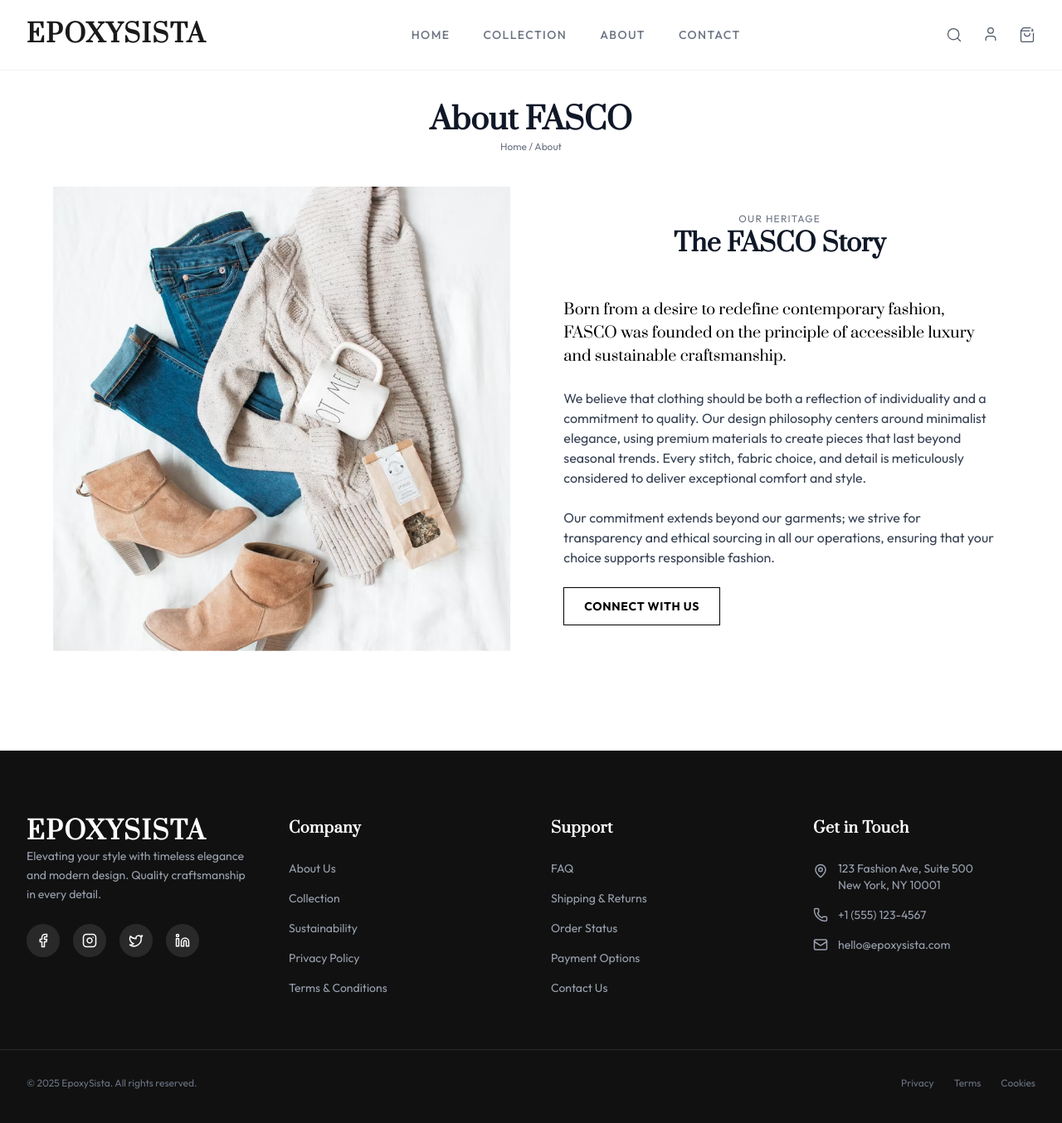
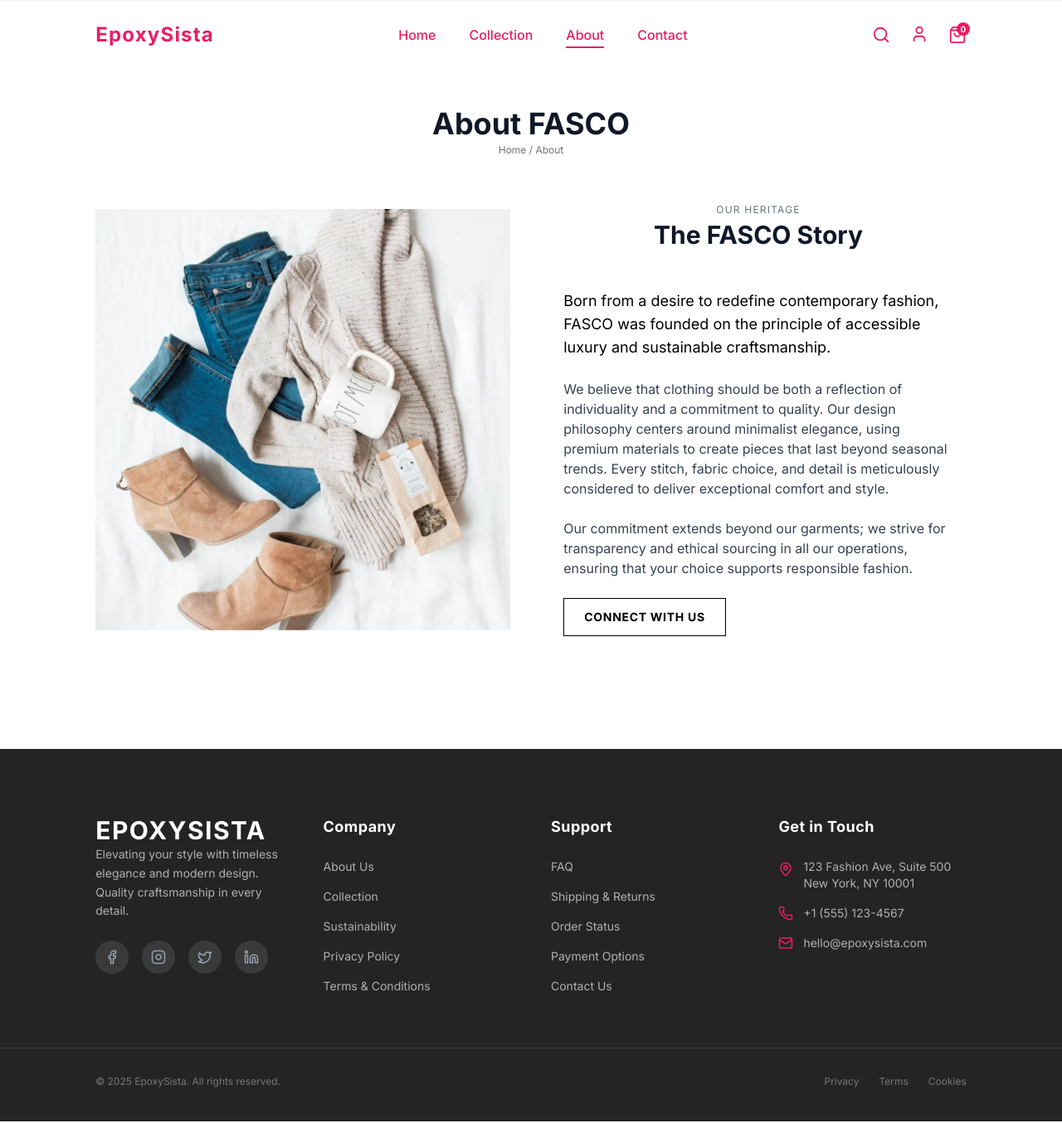
Before and after one commit to M-Tayyab-Saleem/ecommerce-store, a Next.js app: page /about in a window 1280 px wide. Shown: the whole page at 83% size. Built offline with nearby package versions, Linux system fonts and the light colour scheme.

Commit message:
added color scheme

```diff
--- a/app/about/page.tsx
+++ b/app/about/page.tsx
@@ -21,7 +21,7 @@ const TitleComponent = ({ text1, text2 }: { text1: string, text2: string }) => {
 // Now, the About page
 const About = () => {
   return (
-    <div className="py-10 border-t border-gray-100">
+    <div className="container-custom py-10 pt-32 border-t border-gray-100">
 
       {/* Header */}
       <div className="text-center mb-10">
--- a/app/contact/page.tsx
+++ b/app/contact/page.tsx
@@ -18,7 +18,7 @@ const TitleComponent = ({ text1, text2 }: { text1: string, text2: string }) => {
 // Now, the Contact page
 const Contact = () => {
   return (
-    <div className="py-10 border-t">
+    <div className="container-custom py-10 pt-32 border-t">
       <div className="text-center mb-10">
         <TitleComponent text1="GET IN" text2="TOUCH" />
         <p className="text-4xl font-bold prata-regular">Contact Us</p>
--- a/app/globals.css
+++ b/app/globals.css
@@ -1,42 +1,45 @@
 @import "tailwindcss";
 
 @theme {
-  --font-prata: var(--font-prata);
-  --font-outfit: var(--font-outfit);
+  --color-primary: #e91e63;
+  --color-primary-hover: #c2185b;
+  --color-dark-bg: #242424;
+  --image-hero-bg: linear-gradient(135deg, #fce4ec 0%, #f8bbd9 100%);
+  --image-deep-blue-bg: linear-gradient(to bottom right, #1e293b, #0f172a);
+  --font-inter: var(--font-inter);
 }
 
 :root {
   --foreground: #1a1a1a;
   --background: #ffffff;
-  --primary: #1a1a1a;
-  --accent: #d4a373; /* Elegant brownish-gold accent */
-  --soft-gray: #f9f9f9;
-  --border-color: #e5e5e5;
 }
 
 body {
   color: var(--foreground);
   background: var(--background);
-  font-family: var(--font-outfit);
+  font-family: var(--font-inter), sans-serif;
 }
 
-/* Custom Utilities */
-.font-heading {
-  font-family: var(--font-prata);
-}
+/* Custom Utilities for Vornox Buttons & Layout */
+@layer components {
+  .btn-primary {
+    @apply bg-primary text-white rounded-[5px] font-semibold px-6 py-3 transition-all hover:bg-primary-hover cursor-pointer;
+  }
 
-h1, h2, h3, h4, h5, h6 {
-  font-family: var(--font-prata);
-}
+  .btn-outline {
+    @apply bg-transparent text-primary border-2 border-primary rounded-[5px] font-semibold px-6 py-3 hover:bg-primary hover:text-white transition-all cursor-pointer;
+  }
 
-.container-custom {
-  @apply max-w-7xl mx-auto px-4 sm:px-6 lg:px-8;
+  .container-custom {
+    @apply max-w-[1920px] mx-auto px-4 sm:px-[5vw] md:px-[7vw] lg:px-[9vw];
+  }
 }
 
 /* Hide scrollbar */
 .no-scrollbar::-webkit-scrollbar {
   display: none;
 }
+
 .no-scrollbar {
   -ms-overflow-style: none;
   scrollbar-width: none;
--- a/app/layout.tsx
+++ b/app/layout.tsx
@@ -1,12 +1,11 @@
 import type { Metadata } from "next";
-import { Outfit, Prata } from "next/font/google";
+import { Inter } from "next/font/google";
 import "./globals.css";
 import Navbar from "@/components/Navbar";
 import Footer from "@/components/Footer";
 import ShopContextProvider from "@/context/ShopContext";
 
-const outfit = Outfit({ subsets: ["latin"], variable: '--font-outfit' });
-const prata = Prata({ weight: "400", subsets: ["latin"], variable: '--font-prata' });
+const inter = Inter({ subsets: ["latin"], variable: '--font-inter' });
 
 export const metadata: Metadata = {
   title: "EpoxySista",
@@ -20,7 +19,7 @@ export default function RootLayout({
 }>) {
   return (
     <html lang="en">
-      <body className={`${outfit.variable} ${prata.variable} font-sans antialiased`}>
+      <body className={`${inter.variable} font-sans antialiased`}>
         <ShopContextProvider>
           <div className="flex flex-col min-h-screen">
             <Navbar />
--- a/components/Footer.tsx
+++ b/components/Footer.tsx
@@ -4,29 +4,29 @@ import { Facebook, Twitter, Instagram, Linkedin, Mail, Phone, MapPin } from "luc
 
 const Footer = () => {
   return (
-    <footer className="bg-[#111] text-white pt-20 pb-10 mt-20">
+    <footer className="bg-dark-bg text-white pt-20 pb-10 mt-20">
       <div className="container-custom grid grid-cols-1 md:grid-cols-2 lg:grid-cols-4 gap-12 mb-16">
         {/* Brand Column */}
         <div className="space-y-6">
           <Link href="/">
-            <h3 className="text-3xl font-heading font-bold tracking-wider uppercase text-white">
+            <h3 className="text-3xl font-bold tracking-wider uppercase text-white">
               EpoxySista
             </h3>
           </Link>
-          <p className="text-gray-400 text-sm leading-relaxed max-w-xs">
+          <p className="text-[#b0b0b0] text-sm leading-relaxed max-w-xs">
             Elevating your style with timeless elegance and modern design. Quality craftsmanship in every detail.
           </p>
           <div className="flex gap-4">
-            <a href="#" className="w-10 h-10 rounded-full bg-white/10 flex items-center justify-center hover:bg-white hover:text-black transition-all duration-300">
+            <a href="#" className="w-10 h-10 rounded-full bg-white/10 flex items-center justify-center hover:bg-primary-hover hover:text-white transition-all duration-300 text-gray-400">
               <Facebook size={18} />
             </a>
-            <a href="#" className="w-10 h-10 rounded-full bg-white/10 flex items-center justify-center hover:bg-white hover:text-black transition-all duration-300">
+            <a href="#" className="w-10 h-10 rounded-full bg-white/10 flex items-center justify-center hover:bg-primary-hover hover:text-white transition-all duration-300 text-gray-400">
               <Instagram size={18} />
             </a>
-            <a href="#" className="w-10 h-10 rounded-full bg-white/10 flex items-center justify-center hover:bg-white hover:text-black transition-all duration-300">
+            <a href="#" className="w-10 h-10 rounded-full bg-white/10 flex items-center justify-center hover:bg-primary-hover hover:text-white transition-all duration-300 text-gray-400">
               <Twitter size={18} />
             </a>
-            <a href="#" className="w-10 h-10 rounded-full bg-white/10 flex items-center justify-center hover:bg-white hover:text-black transition-all duration-300">
+            <a href="#" className="w-10 h-10 rounded-full bg-white/10 flex items-center justify-center hover:bg-primary-hover hover:text-white transition-all duration-300 text-gray-400">
               <Linkedin size={18} />
             </a>
           </div>
@@ -34,49 +34,49 @@ const Footer = () => {
 
         {/* Quick Links */}
         <div>
-          <h4 className="text-lg font-heading font-bold mb-6 tracking-wide">Company</h4>
-          <ul className="space-y-4 text-sm text-gray-400">
-            <li><Link href="/about" className="hover:text-white transition-colors">About Us</Link></li>
-            <li><Link href="/collection" className="hover:text-white transition-colors">Collection</Link></li>
-            <li><Link href="#" className="hover:text-white transition-colors">Sustainability</Link></li>
-            <li><Link href="#" className="hover:text-white transition-colors">Privacy Policy</Link></li>
-            <li><Link href="#" className="hover:text-white transition-colors">Terms & Conditions</Link></li>
+          <h4 className="text-lg font-bold mb-6 tracking-wide text-white">Company</h4>
+          <ul className="space-y-4 text-sm text-[#b0b0b0]">
+            <li><Link href="/about" className="hover:text-[#db2777] transition-colors">About Us</Link></li>
+            <li><Link href="/collection" className="hover:text-[#db2777] transition-colors">Collection</Link></li>
+            <li><Link href="#" className="hover:text-[#db2777] transition-colors">Sustainability</Link></li>
+            <li><Link href="#" className="hover:text-[#db2777] transition-colors">Privacy Policy</Link></li>
+            <li><Link href="#" className="hover:text-[#db2777] transition-colors">Terms & Conditions</Link></li>
           </ul>
         </div>
 
         {/* Support */}
         <div>
-          <h4 className="text-lg font-heading font-bold mb-6 tracking-wide">Support</h4>
-          <ul className="space-y-4 text-sm text-gray-400">
-            <li><Link href="#" className="hover:text-white transition-colors">FAQ</Link></li>
-            <li><Link href="#" className="hover:text-white transition-colors">Shipping & Returns</Link></li>
-            <li><Link href="#" className="hover:text-white transition-colors">Order Status</Link></li>
-            <li><Link href="#" className="hover:text-white transition-colors">Payment Options</Link></li>
-            <li><Link href="/contact" className="hover:text-white transition-colors">Contact Us</Link></li>
+          <h4 className="text-lg font-bold mb-6 tracking-wide text-white">Support</h4>
+          <ul className="space-y-4 text-sm text-[#b0b0b0]">
+            <li><Link href="#" className="hover:text-[#db2777] transition-colors">FAQ</Link></li>
+            <li><Link href="#" className="hover:text-[#db2777] transition-colors">Shipping & Returns</Link></li>
+            <li><Link href="#" className="hover:text-[#db2777] transition-colors">Order Status</Link></li>
+            <li><Link href="#" className="hover:text-[#db2777] transition-colors">Payment Options</Link></li>
+            <li><Link href="/contact" className="hover:text-[#db2777] transition-colors">Contact Us</Link></li>
           </ul>
         </div>
 
         {/* Contact Info */}
         <div>
-          <h4 className="text-lg font-heading font-bold mb-6 tracking-wide">Get in Touch</h4>
-          <ul className="space-y-4 text-sm text-gray-400">
+          <h4 className="text-lg font-bold mb-6 tracking-wide text-white">Get in Touch</h4>
+          <ul className="space-y-4 text-sm text-[#b0b0b0]">
             <li className="flex items-start gap-3">
-              <MapPin size={18} className="mt-1 shrink-0" />
+              <MapPin size={18} className="mt-1 shrink-0 text-primary" />
               <span>123 Fashion Ave, Suite 500<br />New York, NY 10001</span>
             </li>
             <li className="flex items-center gap-3">
-              <Phone size={18} />
+              <Phone size={18} className="text-primary" />
               <span>+1 (555) 123-4567</span>
             </li>
             <li className="flex items-center gap-3">
-              <Mail size={18} />
+              <Mail size={18} className="text-primary" />
               <span>hello@epoxysista.com</span>
             </li>
           </ul>
         </div>
       </div>
 
-      <div className="container-custom pt-8 border-t border-white/10 flex flex-col md:flex-row justify-between items-center gap-4 text-xs text-gray-500">
+      <div className="container-custom pt-8 border-t border-white/10 flex flex-col md:flex-row justify-between items-center gap-4 text-xs text-[#777]">
         <p>&copy; 2025 EpoxySista. All rights reserved.</p>
         <div className="flex gap-6">
           <Link href="#" className="hover:text-white transition-colors">Privacy</Link>
--- a/components/Navbar.tsx
+++ b/components/Navbar.tsx
@@ -18,7 +18,8 @@ const Navbar = () => {
 
   useEffect(() => {
     const handleScroll = () => {
-      if (window.scrollY > 10) {
+      // Change background when scrolled > 0
+      if (window.scrollY > 0) {
         setIsScrolled(true);
       } else {
         setIsScrolled(false);
@@ -36,20 +37,20 @@ const Navbar = () => {
   ];
 
   return (
-    <nav className={`sticky top-0 z-50 transition-all duration-300 ${isScrolled ? 'bg-white/80 backdrop-blur-md shadow-sm py-4' : 'bg-transparent py-6'}`}>
+    <nav className={`fixed top-0 w-full z-50 transition-all duration-300 ${isScrolled ? 'bg-white shadow-md py-4' : 'bg-transparent py-6'}`}>
       <div className="container-custom flex items-center justify-between">
         {/* Logo */}
-        <Link href="/" className="text-3xl font-heading font-bold tracking-wider uppercase text-primary">
+        <Link href="/" className="text-[1.5rem] font-bold tracking-wider text-primary">
           EpoxySista
         </Link>
 
         {/* Desktop Navigation */}
-        <ul className="hidden md:flex items-center gap-10 text-sm uppercase tracking-widest font-medium text-gray-500">
+        <ul className="hidden md:flex items-center gap-10 font-medium text-primary">
           {navLinks.map((link) => (
             <Link
               key={link.name}
               href={link.href}
-              className={`relative hover:text-primary transition-colors duration-300 after:content-[''] after:absolute after:left-0 after:bottom-[-4px] after:w-0 after:h-[1px] after:bg-primary after:transition-all after:duration-300 hover:after:w-full ${pathname === link.href ? 'text-primary after:w-full' : ''}`}
+              className={`relative py-1 transition-colors duration-300 font-medium after:content-[''] after:absolute after:left-0 after:bottom-0 after:w-0 after:h-[2px] after:bg-primary after:transition-all after:duration-300 hover:after:w-full ${pathname === link.href ? 'after:w-full' : ''}`}
             >
               {link.name}
             </Link>
@@ -60,14 +61,14 @@ const Navbar = () => {
         <div className="flex items-center gap-6">
           <button
             onClick={() => setShowSearch(!showSearch)}
-            className="text-gray-600 hover:text-primary transition-colors"
+            className="text-primary hover:text-primary-hover transition-colors"
           >
-            <Search size={20} strokeWidth={1.5} />
+            <Search size={22} strokeWidth={2} />
           </button>
 
           <div className="group relative">
-            <button className="text-gray-600 hover:text-primary transition-colors pt-1">
-              <User size={20} strokeWidth={1.5} />
+            <button className="text-primary hover:text-primary-hover transition-colors pt-1">
+              <User size={22} strokeWidth={2} />
             </button>
             <div className="group-hover:block hidden absolute dropdown-menu right-0 pt-4">
               <div className="flex flex-col gap-2 w-40 py-4 px-5 bg-white shadow-lg border border-gray-100 rounded-md text-gray-500 text-sm">
@@ -77,15 +78,15 @@ const Navbar = () => {
             </div>
           </div>
 
-          <Link href="/cart" className="relative text-gray-600 hover:text-primary transition-colors">
-            <ShoppingBag size={20} strokeWidth={1.5} />
-            <span className="absolute -top-1 -right-1 w-4 h-4 flex items-center justify-center bg-accent text-white rounded-full text-[10px] font-bold">
+          <Link href="/cart" className="relative text-primary hover:text-primary-hover transition-colors">
+            <ShoppingBag size={22} strokeWidth={2} />
+            <span className="absolute -top-1 -right-1 w-4 h-4 flex items-center justify-center bg-primary text-white rounded-full text-[10px] font-bold">
               {getCartTotalItems()}
             </span>
           </Link>
 
-          <button onClick={() => setVisible(true)} className="md:hidden text-gray-600">
-            <Menu size={24} strokeWidth={1.5} />
+          <button onClick={() => setVisible(true)} className="md:hidden text-primary">
+            <Menu size={28} strokeWidth={2} />
           </button>
         </div>
       </div>
@@ -97,9 +98,9 @@ const Navbar = () => {
       <div className={`fixed top-0 right-0 bottom-0 w-[80%] max-w-sm bg-white z-50 transition-transform duration-300 ease-in-out ${visible ? 'translate-x-0' : 'translate-x-full'}`}>
         <div className="flex flex-col h-full p-6">
           <div className="flex items-center justify-between mb-10">
-            <span className="text-xl font-heading font-bold">Menu</span>
+            <span className="text-xl font-bold text-primary">Menu</span>
             <button onClick={() => setVisible(false)} className="text-gray-500 hover:text-primary">
-              <X size={24} strokeWidth={1.5} />
+              <X size={28} strokeWidth={2} />
             </button>
           </div>
 
```
Also changed, not shown: app/collection/page.tsx (+5 -7 lines), components/Hero.tsx (+41 -27 lines), components/ProductItem.tsx (+8 -8 lines), 1 other file (tests, documents, lock files or other folders). Lines whose indentation alone changed are shown as unchanged.
